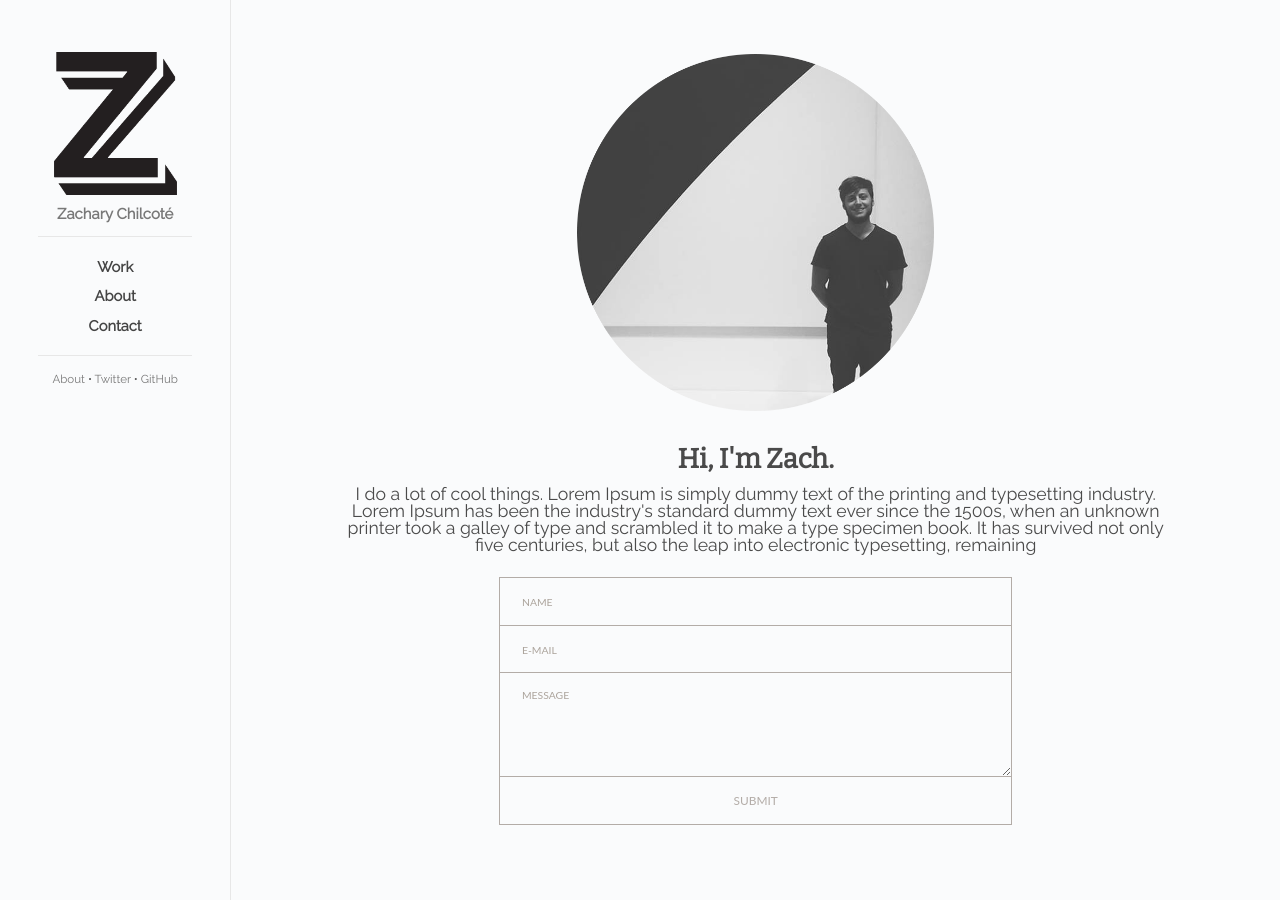
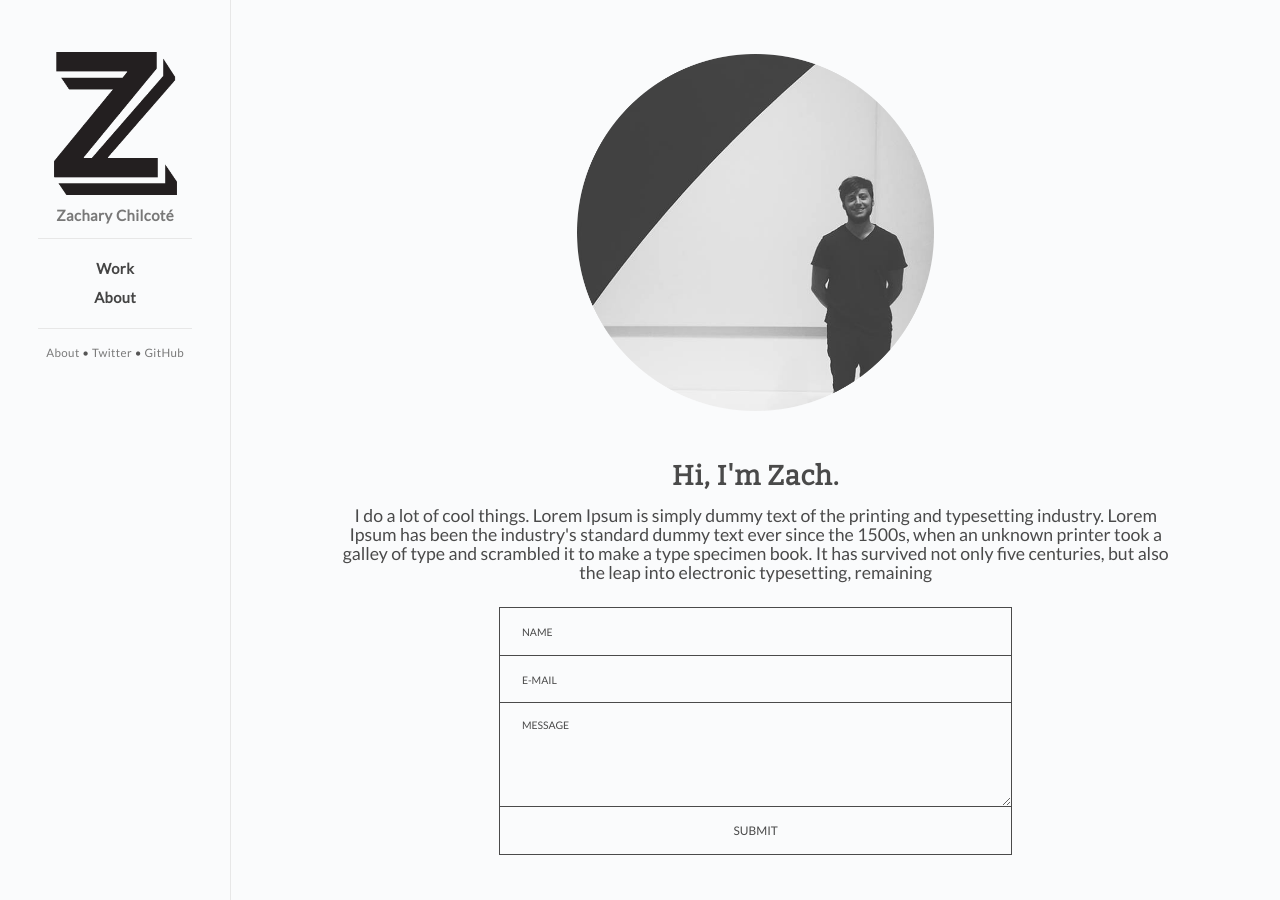
Before and after one commit to Zachsonpub/zachsonpub.github.io, a Jekyll site: the page built from about.html, in a window 1280 px wide. Built offline with Jekyll 4.4.1, drawn with Linux system fonts in a browser that asks for light colours.

Commit message:
mobile form fix

```diff
--- a/_layouts/default.html
+++ b/_layouts/default.html
@@ -20,7 +20,7 @@
 
       <!-- Google Fonts -->
       <link href="https://fonts.googleapis.com/css?family=Bitter" rel="stylesheet">
-      <link href="https://fonts.googleapis.com/css?family=Raleway" rel="stylesheet">
+      <link href="https://fonts.googleapis.com/css?family=Lato" rel="stylesheet">
   </head>
   <body>
     <div class="site">
@@ -40,12 +40,6 @@
               <a class="nav-title" href="/about/">
                 About
               </a>
-            </li>
-              <li class="nav-link">
-                <a class="nav-title" href="/contact/">
-                  Contact
-                </a>
-              </li>
           </ul>
         </div>
         <div class="footer">
--- a/css/main.css
+++ b/css/main.css
@@ -18,7 +18,7 @@
 body {
   color: #4a4a4a;
   background-color: #fafbfc;
-  font-family: 'Raleway', sans-serif;
+  font-family: 'Lato', sans-serif;
   font-weight: 400;
   font-size: 0.85em;
   overflow: hidden;
@@ -27,6 +27,7 @@
 
 h1, h2 {
   font-family: 'Bitter', serif;
+  letter-spacing: .03em;
 }
 
 a {
@@ -98,6 +99,7 @@
 
 .about-title {
   margin-bottom: .6em;
+  line-height: 1em;
   text-align: center;
 }
 
@@ -107,80 +109,78 @@
 /*
 /*****************************************************************************/
 
-@import url(http://fonts.googleapis.com/css?family=Lato:100,300,400);
-
 input::-webkit-input-placeholder, textarea::-webkit-input-placeholder {
   color: #4a4a4a;
   font-size: 0.875em;
 }
 
 input:focus::-webkit-input-placeholder, textarea:focus::-webkit-input-placeholder {
-  color: #bbb5af;
+  color: #4a4a4a;
 }
 
 input::-moz-placeholder, textarea::-moz-placeholder {
-  color: #aca49c;
+  color: #4a4a4a;
   font-size: 0.875em;
 }
 
 input:focus::-moz-placeholder, textarea:focus::-moz-placeholder {
-  color: #bbb5af;
+  color: #4a4a4a;
 }
 
 input::placeholder, textarea::placeholder {
-  color: #aca49c;
+  color: #4a4a4a;
   font-size: 0.875em;
 }
 
 input:focus::placeholder, textarea::focus:placeholder {
-  color: #bbb5af;
+  color: #4a4a4a;
 }
 
 input::-ms-placeholder, textarea::-ms-placeholder {
-  color: #aca49c;
+  color: #4a4a4a;
   font-size: 0.875em;
 }
 
 input:focus::-ms-placeholder, textarea:focus::-ms-placeholder {
-  color: #bbb5af;
+  color: #4a4a4a;
 }
 
 /* on hover placeholder */
 
 input:hover::-webkit-input-placeholder, textarea:hover::-webkit-input-placeholder {
-  color: #e2dedb;
+  color: #fafbfc;
   font-size: 0.875em;
 }
 
 input:hover:focus::-webkit-input-placeholder, textarea:hover:focus::-webkit-input-placeholder {
-  color: #cbc6c1;
+  color: #fafbfc;
 }
 
 input:hover::-moz-placeholder, textarea:hover::-moz-placeholder {
-  color: #e2dedb;
+  color: #fafbfc;
   font-size: 0.875em;
 }
 
 input:hover:focus::-moz-placeholder, textarea:hover:focus::-moz-placeholder {
-  color: #cbc6c1;
+  color: #fafbfc;
 }
 
 input:hover::placeholder, textarea:hover::placeholder {
-  color: #e2dedb;
+  color: #fafbfc;
   font-size: 0.875em;
 }
 
 input:hover:focus::placeholder, textarea:hover:focus::placeholder {
-  color: #cbc6c1;
+  color: #fafbfc;
 }
 
 input:hover::placeholder, textarea:hover::placeholder {
-  color: #e2dedb;
+  color: #fafbfc;
   font-size: 0.875em;
 }
 
 input:hover:focus::-ms-placeholder, textarea:hover::focus:-ms-placeholder {
-  color: #cbc6c1;
+  color: #fafbfc;
 }
 
 #form {
@@ -195,19 +195,18 @@
 input {
   font-family: 'Lato', sans-serif;
   font-size: 0.875em;
-
+  -webkit-appearance: none;
+  -webkit-border-radius:0;
+  border-radius:0;
   width: 85%;
   height: 4em;
   padding: 0px 4% 0px 4%;
   margin-top: -1px;
-
   background: transparent;
   outline: none;
-  color: #726659;
-
-  border: solid 1px #b3aca7;
+  color: #4a4a4a;
+  border: solid 1px #4a4a4a;
   border-bottom: none;
-
   transition: all 0.3s ease-in-out;
   -webkit-transition: all 0.3s ease-in-out;
   -moz-transition: all 0.3s ease-in-out;
@@ -215,8 +214,8 @@
 }
 
 input:hover {
-  background: #b3aca7;
-  color: #e2dedb;
+  background: #4a4a4a;
+  color: #fafbfc;
 }
 
 textarea {
@@ -226,10 +225,10 @@
   margin-top: -1px;
   background: transparent;
   outline: none;
-  color: #726659;
+  color: #4a4a4a;
   font-family: 'Lato', sans-serif;
   font-size: 0.875em;
-  border: solid 1px #b3aca7;
+  border: solid 1px #4a4a4a;
   transition: all 0.3s ease-in-out;
   -webkit-transition: all 0.3s ease-in-out;
   -moz-transition: all 0.3s ease-in-out;
@@ -237,25 +236,25 @@
 }
 
 textarea:hover {
-  background: #b3aca7;
-  color: #e2dedb;
+  background: #4a4a4a;
+  color: #fafbfc;
 }
 
 #submit {
   width: 85%;
-  margin: -4px 0px 0px 0px;
+  margin: -5px 0px 0px 0px;
   font-family: 'Lato', sans-serif;
   font-size: 0.875em;
-  color: #b3aca7;
+  color: #4a4a4a;
   outline: none;
   cursor: pointer;
-  border: solid 1px #b3aca7;
+  border: solid 1px #4a4a4a;
   border-top: none;
   box-sizing: content-box;
 }
 
 #submit:hover {
-  color: #e2dedb;
+  color: #fafbfc;
 }
 
 /*****************************************************************************/
@@ -267,7 +266,7 @@
 .site {
   height: 100%;
   width: 100%;
-  line-height: 1.25em;
+  line-height: 1.4em;
 }
 
 .title {
@@ -409,6 +408,7 @@
   padding-left: 3%;
   padding-right: 3%;
   border-right: 1px solid #e7e7e7;
+  letter-spacing: 0.03em;
 }
 
 .content {
@@ -477,7 +477,7 @@
 .project {
   display: block;
   position: relative;
-  margin: 3.5% 10% 2% 10%;
+  margin: 4.5% 10% 2% 10%;
   word-wrap: break-word;
   float: none;
   width: auto;
@@ -486,6 +486,7 @@
 
 .project-title {
   margin-bottom: .6em;
+  line-height: 1em;
 }
 
 .project-body {
```
Also changed, not shown: contact.html (deleted, +0 -7 lines), 11 other files.
